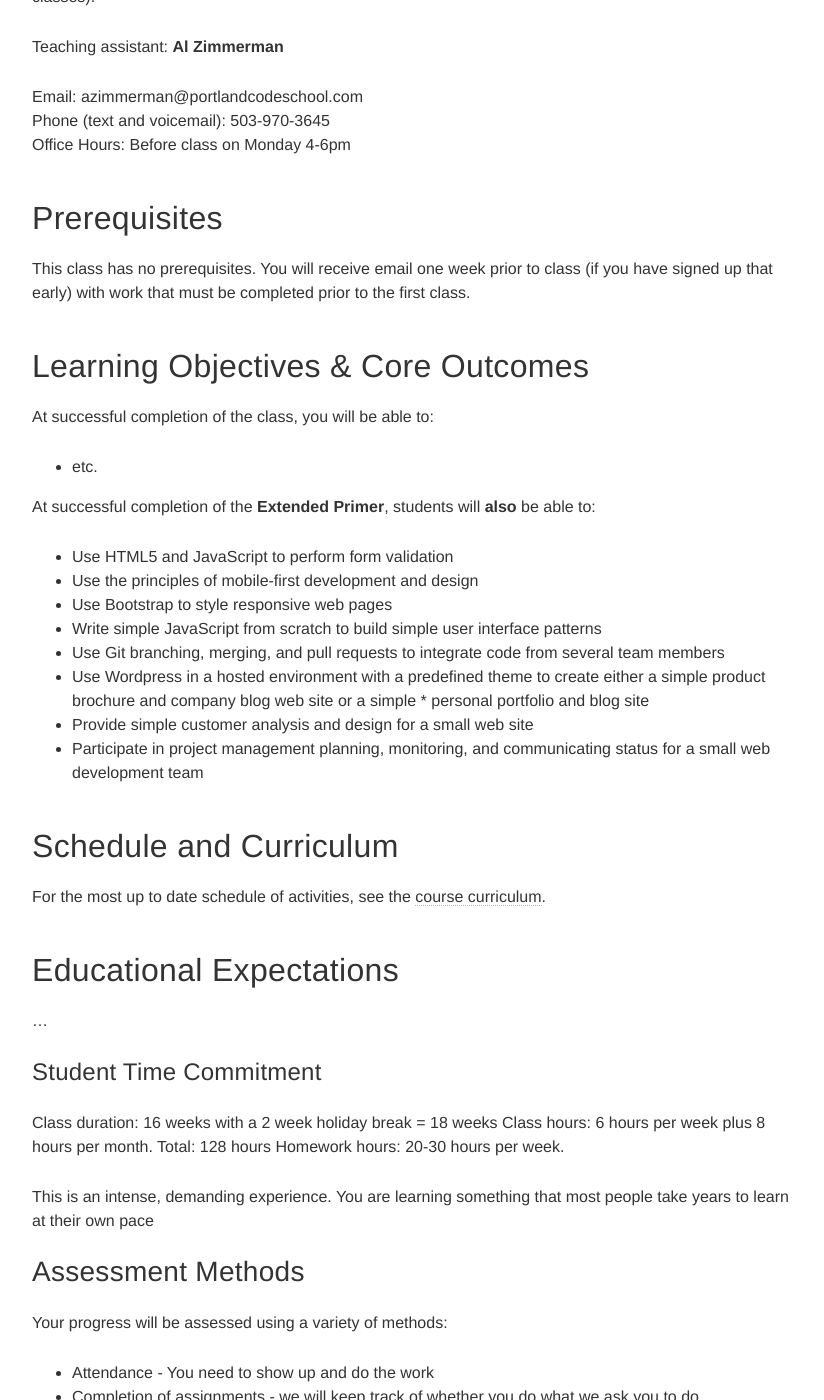
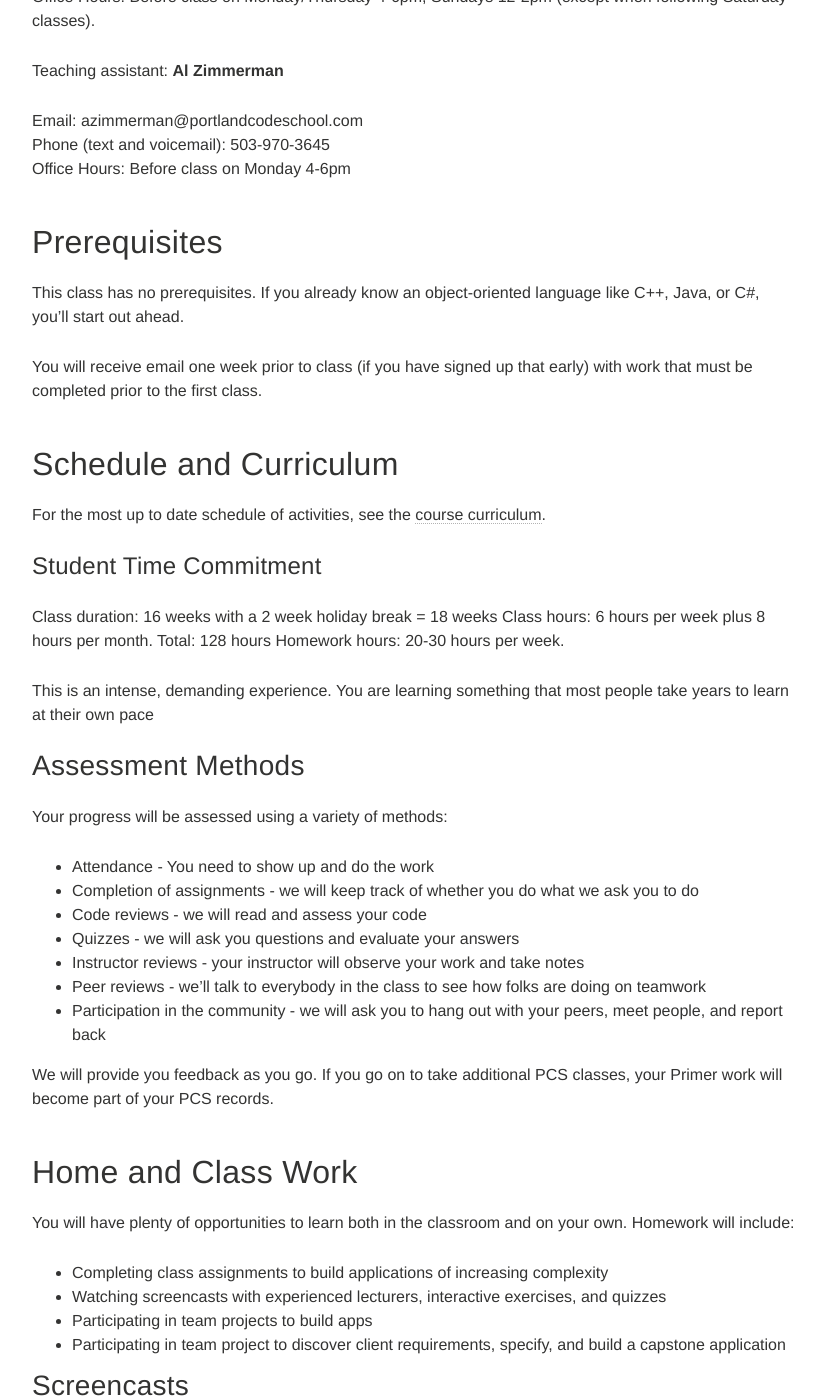
Before and after one commit to portlandcodeschool/ios, a Jekyll site: the page built from syllabus.md, in a window 1280 px wide and 1400 px high, scrolled down 679 px. Shown: the whole window, without its empty margins (288-1112 px from the left). Built offline with Jekyll 4.4.1, drawn with Linux system fonts in a browser that asks for light colours; nearby versions of some CDN libraries; some of the changed text lies outside the part shown.

Commit message:
updated as much primer stuff as possible

```diff
--- a/syllabus.md
+++ b/syllabus.md
@@ -16,14 +16,14 @@ share:
 
 ## Course Description
 
-tbd
+This class is an introduction to iOS development. It introduces Objective-C, still the most-commonly used language in iOS applications, and explores the various services and techniques used by iOS developers.
 
 
 ### Meeting hours:
 Monday & Thursday 6PM to 9PM
 One Saturday a month, 9a - 5p. See the schedule.
 
-Open lab time and teaching assistants are available to all students during the week at PCS.
+Open lab time is available to all students during the week at PCS.
 
 ### Location
 PCS Classroom, 1771 NW Pettygrove Street, Ste 140
@@ -47,32 +47,17 @@ Office Hours: Before class on Monday 4-6pm
 
 # Prerequisites
 
-This class has no prerequisites. You will receive email one week prior to class (if you have signed up that early) with work that must be completed prior to the first class.
+This class has no prerequisites. If you already know an object-oriented language like C++, Java, or C#, you'll start out ahead.
 
-# Learning Objectives & Core Outcomes
+You will receive email one week prior to class (if you have signed up that early) with work that must be completed prior to the first class.
 
-At successful completion of the class, you will be able to:
 
-* etc.
-
-At successful completion of the **Extended Primer**, students will **also** be able to:
-
-* Use HTML5 and JavaScript to perform form validation
-* Use the principles of mobile-first development and design
-* Use Bootstrap to style responsive web pages
-* Write simple JavaScript from scratch to build simple user interface patterns
-* Use Git branching, merging, and pull requests to integrate code from several team members
-* Use Wordpress in a hosted environment with a predefined theme to create either a simple product brochure and company blog web site or a simple * personal portfolio and blog site
-* Provide simple customer analysis and design for a small web site
-* Participate in project management planning, monitoring, and communicating status for a small web development team
 
 # Schedule and Curriculum
 
 For the most up to date schedule of activities, see the [course curriculum](/course).
 
-# Educational Expectations
 
-...
 
 ### Student Time Commitment
 
```
Also changed, not shown: other parts of syllabus.md (+1 -1 lines), index.md (+5 -19 lines), _unused_course.md (renamed from course.md).
